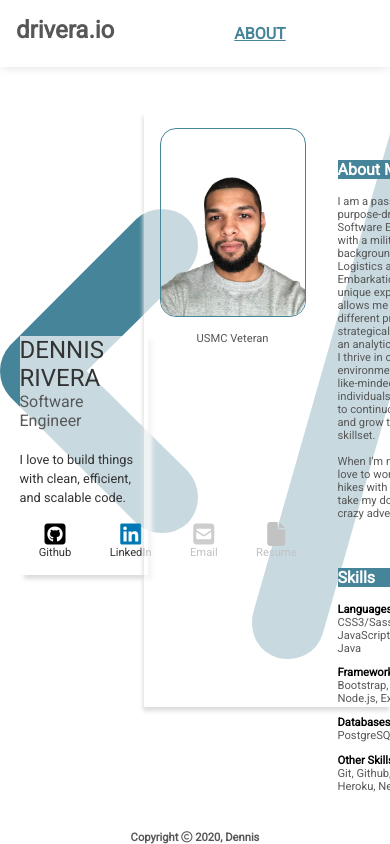
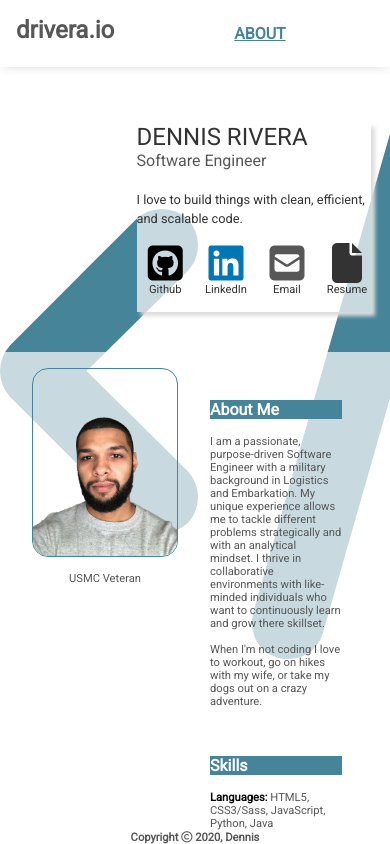
Before and after one commit to D-Riv/portfolio, a React (Create React App) app: page / in a window 390 px wide. Built offline with nearby package versions, Linux system fonts and the light colour scheme.

Commit message:
Added responsiveness for medium screens 768px

```diff
--- a/src/index.scss
+++ b/src/index.scss
@@ -45,26 +45,3 @@
     font-size: 15rem;
   }
 }
-
-.fa-html5 {
-  color: #15aabf;
-  font-size: 50px;
-}
-.fa-css3-alt {
-  color: orange;
-  font-size: 50px;
-}
-.fa-js {
-  color: #dddf04;
-  font-size: 50px;
-  background-color: #000000;
-  background-position: bottom right;
-  margin: 0 1rem;
-}
-.fa-react {
-  color: #58c0f9;
-  font-size: 50px;
-}
-.fa-node {
-  font-size: 50px;
-}
--- a/src/scss/home.scss
+++ b/src/scss/home.scss
@@ -17,6 +17,19 @@ $shrink-view: 1025px;
   top: 30vh;
   left: 5vw;
   @include transparentBackgroundColor(0.7, #ffffff);
+
+  @media (max-width: $change-view) {
+    position: relative;
+    top: 2.5rem;
+    left: 35vw;
+    width: 40%;
+  }
+  @media (max-width: $break-medium) {
+    width: 47%;
+  }
+  @media (max-width: $break-small) {
+    width: 60%;
+  }
 
   .name {
     font-size: 3rem;
@@ -44,6 +57,9 @@ $shrink-view: 1025px;
     @media (max-width: $shrink-view) {
       font-size: 0.8rem;
     }
+    @media (max-width: $break-medium) {
+      width: 100%;
+    }
   }
 
   .icon-links {
@@ -55,8 +71,8 @@ $shrink-view: 1025px;
       margin: 1rem 1.2rem;
       display: flex;
 
-      @media (max-width: $shrink-view) {
-        font-size: 1.5rem;
+      @media (max-width: $break-medium) {
+        margin: 1rem 0.7rem;
       }
 
       a {
@@ -107,6 +123,13 @@ $shrink-view: 1025px;
     position: absolute;
     right: 0;
     top: 0;
+
+    @media (max-width: $change-view) {
+      position: absolute;
+      right: 0;
+      top: 15rem;
+      width: 100%;
+    }
     // animation: slideOut 2s forwards;
 
     .about-main {
@@ -119,6 +142,9 @@ $shrink-view: 1025px;
     }
 
     .image-container {
+      @media (max-width: $shrink-view) {
+        margin-left: 3rem;
+      }
       // text-align: center;
       img {
         width: 9rem;
--- a/src/scss/main.scss
+++ b/src/scss/main.scss
@@ -1,14 +1,22 @@
 @import "navbar";
 @import "home";
+$break-small: 500px;
+$break-medium: 768px;
+$change-view: 900px;
+$shrink-view: 1025px;
 
 .layout-container {
   display: flex;
   flex-direction: column;
   min-height: 100vh;
+
   .layout-content {
     position: relative;
     overflow: hidden;
     flex-grow: 1;
+
+    @media (max-width: $change-view) {
+    }
   }
 }
 
--- a/src/scss/navbar.scss
+++ b/src/scss/navbar.scss
@@ -1,6 +1,10 @@
 $font-stack: "Roboto", sans-serif;
 $primary-color: #575757;
 $link-decoration: none;
+$break-small: 500px;
+$break-medium: 768px;
+$change-view: 900px;
+$shrink-view: 1025px;
 
 .nav-container {
   display: flex;
@@ -25,6 +29,10 @@ $link-decoration: none;
     &-title {
       color: $primary-color;
     }
+
+    // @media (max-width: $change-view) {
+    //   font-size: 0.9rem;
+    // }
   }
 
   .nav-links {
--- a/src/scss/portfolio.scss
+++ b/src/scss/portfolio.scss
@@ -20,8 +20,13 @@ $shrink-view: 1025px;
   scrollbar-width: thin;
   overflow: scroll;
   margin-top: 5.5rem;
+  right: -100rem;
 
-  right: -100rem;
+  @media (max-width: $change-view) {
+    height: 60%;
+    width: 100%;
+    top: 15rem;
+  }
 
   // animation: slideIn 2s forwards;
 
```
